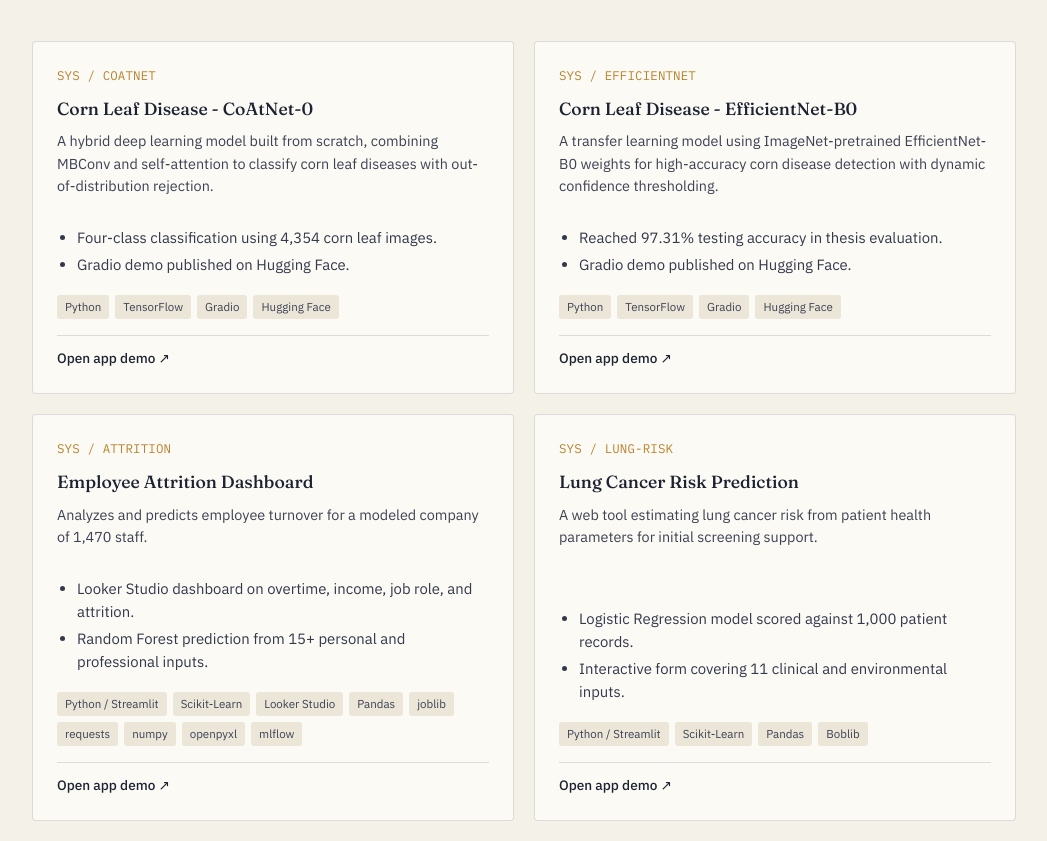
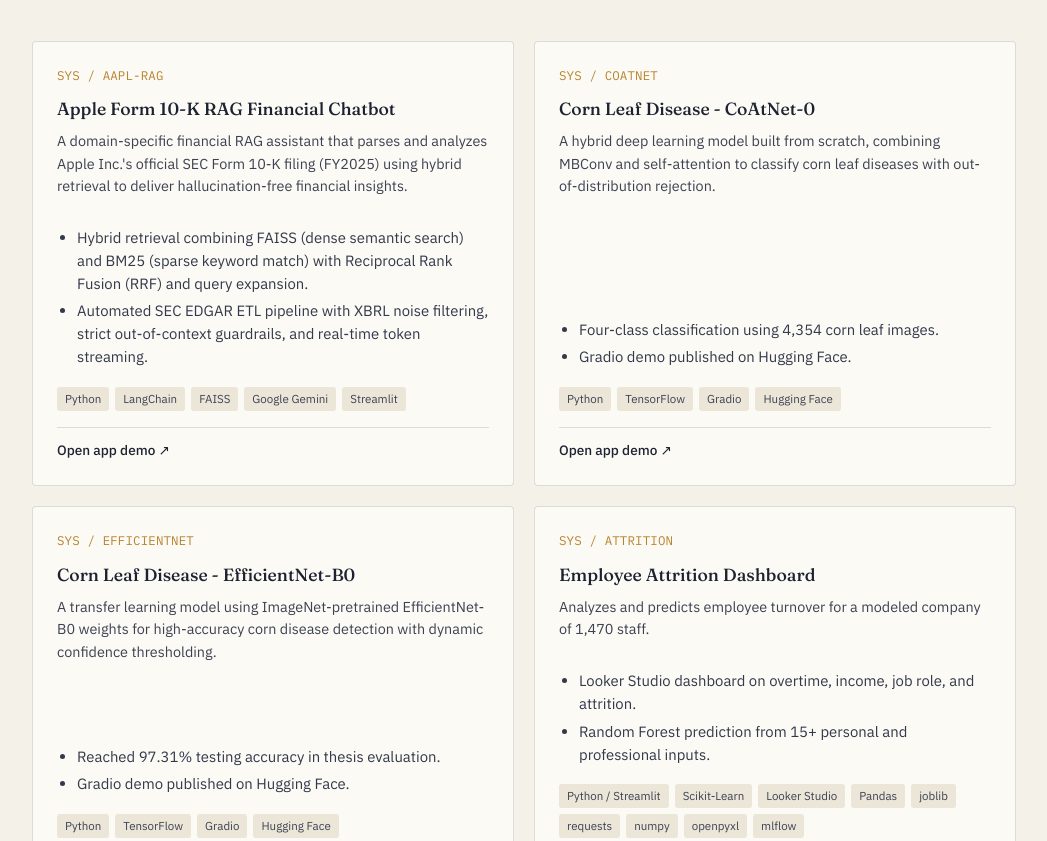
Before and after one commit to AnggaBagusS/Portfolio, a plain HTML site: page index.html in a window 1280 px wide. Shown: the part 4149-4990 px from the top of the page, without its empty margins (116-1163 px from the left). Drawn offline with Linux system fonts and the light colour scheme.

```diff
--- a/index.html
+++ b/index.html
@@ -198,6 +198,17 @@
           </div>
           <div class="registry">
             <article class="system-card">
+              <div class="system-id mono">SYS / AAPL-RAG</div>
+              <h3>Apple Form 10-K RAG Financial Chatbot</h3>
+              <p>A domain-specific financial RAG assistant that parses and analyzes Apple Inc.'s official SEC Form 10-K filing (FY2025) using hybrid retrieval to deliver hallucination-free financial insights.</p>
+              <ul>
+                <li>Hybrid retrieval combining FAISS (dense semantic search) and BM25 (sparse keyword match) with Reciprocal Rank Fusion (RRF) and query expansion.</li>
+                <li>Automated SEC EDGAR ETL pipeline with XBRL noise filtering, strict out-of-context guardrails, and real-time token streaming.</li>
+              </ul>
+              <div class="stack"><span>Python</span><span>LangChain</span><span>FAISS</span><span>Google Gemini</span><span>Streamlit</span></div>
+              <a href="https://apple-10k-rag-chatbot-jvrzqymrfbku57yxquvx9n.streamlit.app/" target="_blank" rel="noopener">Open app demo ↗</a>
+            </article>
+            <article class="system-card">
               <div class="system-id mono">SYS / COATNET</div>
               <h3>Corn Leaf Disease - CoAtNet-0</h3>
               <p>A hybrid deep learning model built from scratch, combining MBConv and self-attention to classify corn leaf diseases with out-of-distribution rejection.</p>
```
